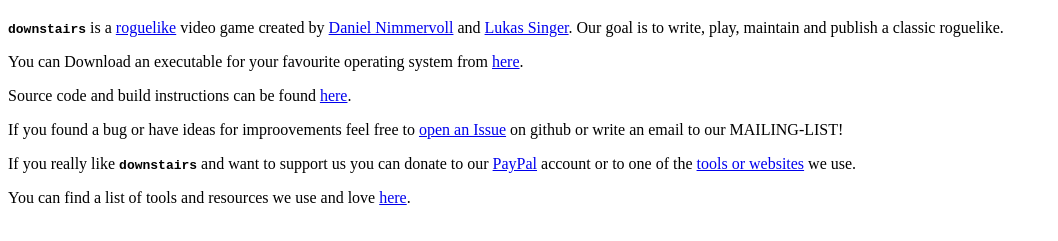
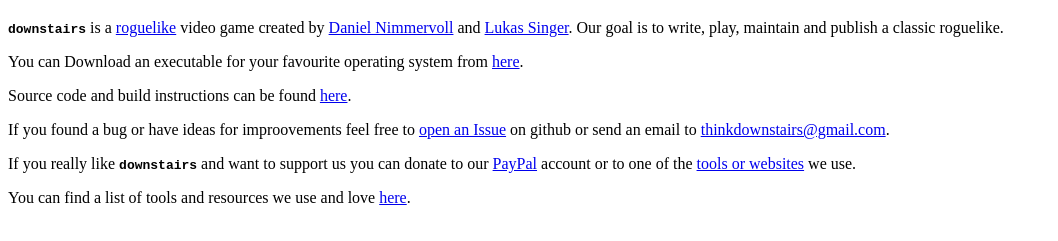
Before and after one commit to linluk/downstairs, a plain HTML site: page docs/index.html in a window 1280 px wide. Shown: the part 61-302 px from the top of the page, without its empty margins (0-1058 px from the left). Drawn offline with Linux system fonts and the light colour scheme.

Commit message:
rebuild the docs (added email)

```diff
--- a/docs/index.html
+++ b/docs/index.html
@@ -12,7 +12,7 @@
 <p><strong><code>downstairs</code></strong> is a <a href="https://en.wikipedia.org/wiki/roguelike">roguelike</a> video game created by <a href="https://github.com/nimmda">Daniel Nimmervoll</a> and <a href="https://github.com/linluk">Lukas Singer</a>. Our goal is to write, play, maintain and publish a classic roguelike.</p>
 <p>You can Download an executable for your favourite operating system from <a href="downloads.html">here</a>.</p>
 <p>Source code and build instructions can be found <a href="https://github.com/linluk/downstairs">here</a>.</p>
-<p>If you found a bug or have ideas for improovements feel free to <a href="https://github.com/linluk/downstairs/issues/new">open an Issue</a> on github or write an email to our MAILING-LIST!</p>
+<p>If you found a bug or have ideas for improovements feel free to <a href="https://github.com/linluk/downstairs/issues/new">open an Issue</a> on github or send an email to <a href="mailto:thinkdownstairs@gmail.com">thinkdownstairs@gmail.com</a>.</p>
 <p>If you really like <strong><code>downstairs</code></strong> and want to support us you can donate to our <a href="https://www.paypal.me/linluk/10">PayPal</a> account or to one of the <a href="love.html">tools or websites</a> we use.</p>
 <p>You can find a list of tools and resources we use and love <a href="love.html">here</a>.</p>
 </body>
```
